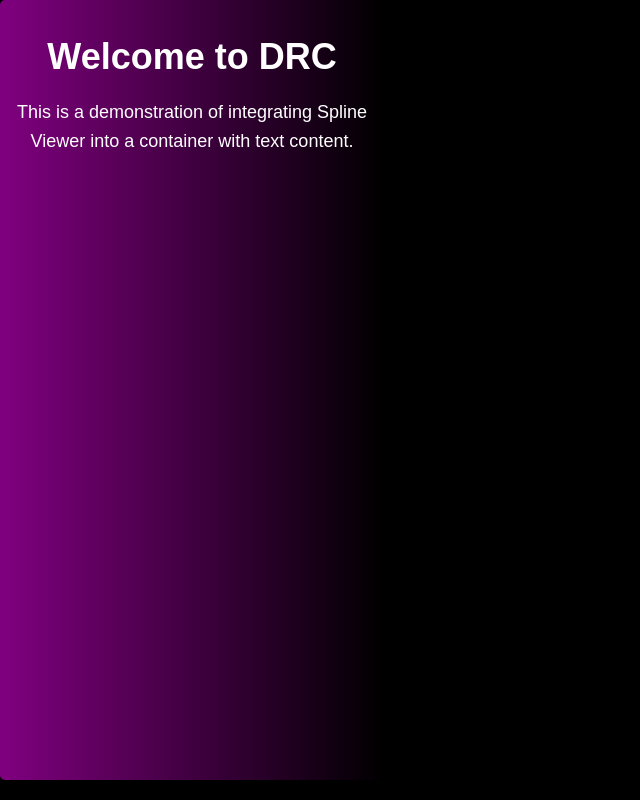
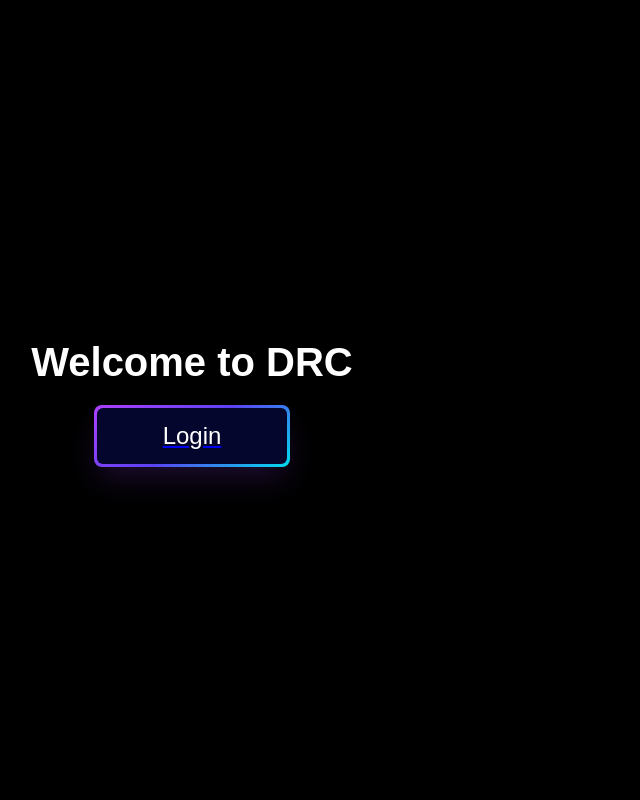
Before and after one commit to pedropa140/RutgersIEEE2024, a Python web app: template flask/templates/main.html in a window 1280 px wide. Shown: the whole page, without its empty margins (0-640 px from the left). Run offline with Jinja, Linux system fonts and the light colour scheme; the template is opened without the code that fills it, so the values that code supplies are empty; some libraries are stand-ins or nearby versions.

Commit message:
finished landing page

```diff
--- a/flask/static/styles.css
+++ b/flask/static/styles.css
@@ -18,15 +18,16 @@ header {
     z-index: 1000; /* Ensure it's above other content */
 }
 
-
 .container {
     width: 100vw;
     height: 100vh;
     margin: 0;
     background-color: black;
     position: relative;
-    display: grid; /* Use CSS grid for layout */
-    grid-template-columns: 30% 70%; /* 25% for content, 75% for spline viewer */
+    display: grid; /* Use grid for layout */
+    grid-template-columns: 30% 70%; /* 30% for content, 70% for spline viewer */
+    align-items: center; /* Center items vertically */
+    justify-content: space-around; /* Add space around items */
 }
 
 .content {
@@ -40,18 +41,63 @@ header {
     padding: 10px; /* Adjust padding to maintain original height */
     box-sizing: border-box; /* Include border in element's total height */
     position: relative; /* Position relative for pseudo-element */
+    display: flex; /* Use flexbox for layout */
+    flex-direction: column; /* Stack items vertically */
+    align-items: center; /* Center items horizontally */
+    justify-content: center; /* Center items vertically */
 }
 
-.content::after {
-    content: ''; /* Create pseudo-element for gradient border */
-    position: absolute;
-    top: -2px;
-    left: -2px;
-    right: -2px;
-    bottom: -2px;
-    z-index: -1;
-    background: linear-gradient(to right, purple, transparent); /* Apply gradient for border */
-    border-radius: inherit; /* Inherit border radius from parent */
+.spline-viewer {
+    width: 100%; /* Take up full width of its column */
+    max-width: 100%; /* Ensure it doesn't overflow */
+    height: auto; /* Maintain aspect ratio */
+    z-index: 1; /* Set lower z-index for spline viewer */
+}
+
+.button-64 {
+  align-items: center;
+  background-image: linear-gradient(144deg,#AF40FF, #5B42F3 50%,#00DDEB);
+  border: 0;
+  border-radius: 8px;
+  box-shadow: rgba(151, 65, 252, 0.2) 0 15px 30px -5px;
+  box-sizing: border-box;
+  color: #FFFFFF;
+  display: flex;
+  font-size: 15px;
+  justify-content: center;
+  line-height: 1em;
+  padding: 3px;
+  text-decoration: none;
+  -webkit-user-select: none;
+  user-select: none;
+  touch-action: manipulation;
+  white-space: nowrap;
+  cursor: pointer;
+}
+
+.button-64:active,
+.button-64:hover {
+  outline: 0;
+}
+
+.button-64 span {
+  background-color: rgb(5, 6, 45);
+  padding: 16px 24px;
+  border-radius: 6px;
+  width: 100%;
+  height: 100%;
+  transition: 300ms;
+}
+
+.button-64:hover span {
+  background: none;
+}
+
+@media (min-width: 768px) {
+  .button-64 {
+    font-size: 24px;
+    min-width: 196px;
+  }
 }
 
 .spline-viewer {
@@ -61,8 +107,9 @@ header {
 }
 
 h1 {
-    font-size: 36px;
+    font-size: 40px;
     margin-bottom: 20px;
+    font-family: sans-serif;
 }
 
 p {
--- a/flask/templates/main.html
+++ b/flask/templates/main.html
@@ -6,13 +6,16 @@
     <meta name="description" content="Welcome to DRC Hack - Empowering Innovation">
     <link rel="stylesheet" href="../static/styles.css">
     <script type="module" src="https://unpkg.com/@splinetool/viewer@1.0.54/build/spline-viewer.js"></script>
+
     <title>DRC - Empowering Innovation</title>
 </head>
 <body>
     <div class="container">
         <div class="content">
             <h1>Welcome to DRC</h1>
-            <p>This is a demonstration of integrating Spline Viewer into a container with text content.</p>
+            <a href="login.html" class="signin-link">
+                <button class="button-64" role="button"><span class="text">Login</span></button>
+            </a>
         </div>
         <spline-viewer loading-anim-type="spinner-small-dark" url="https://prod.spline.design/Zx3IWPNJGKg3z9HM/scene.splinecode"></spline-viewer>
     </div>
```
Also changed, not shown: 1 other file.
